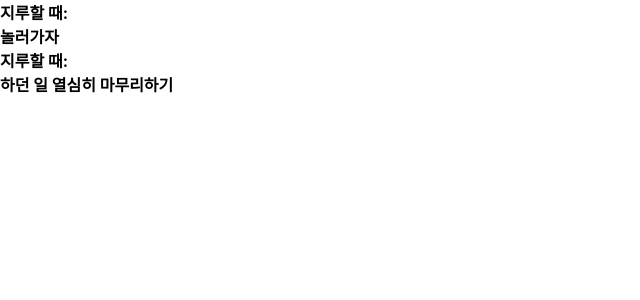
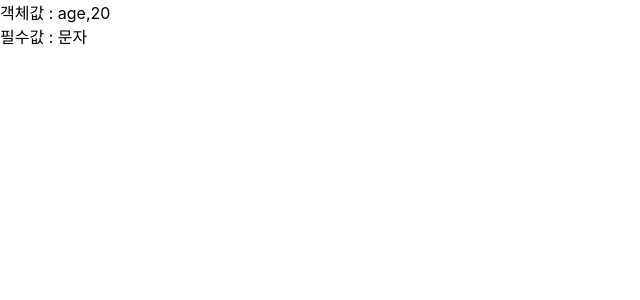
Before and after one commit to HyecheonLee/do-it-react, a React (Create React App) app: page / in a window 1280 px wide. Shown: the top 300 px of the page, without its empty margins (0-640 px from the left). Built offline with nearby package versions, Linux system fonts and the light colour scheme.

Commit message:
ChildComponent2.js

```diff
--- /dev/null
+++ b/src/03/ChildComponent2.js
@@ -0,0 +1,23 @@
+import React from 'react';
+import PropTypes from 'prop-types';
+
+const ChildComponent2 = ({objValue, requiredStringValue}) => {
+  return (
+      <div>
+        <div>객체값 : {String(Object.entries(objValue))}</div>
+        <div>필수값 : {requiredStringValue}</div>
+      </div>
+  );
+};
+
+ChildComponent2.propTypes = {
+  //객체 프로퍼티
+  objValue: PropTypes.shape({
+    name: PropTypes.string,
+    age: PropTypes.number,
+  }),
+  //필수 프로퍼티
+  requiredStringValue: PropTypes.string.isRequired,
+};
+
+export default ChildComponent2;
--- a/src/App.js
+++ b/src/App.js
@@ -1,13 +1,12 @@
 import './App.css';
 import React from "react";
-import BooleanComponent from "./03/BooleanComponent";
+import ChildComponent2 from "./03/ChildComponent2";
 
 function App() {
 
   return (
       <div>
-        <div><b>지루할 때:<BooleanComponent bored/></b></div>
-        <div><b>지루할 때:<BooleanComponent/></b></div>
+        <ChildComponent2 objValue={{age: 20}} requiredStringValue="문자"/>
       </div>
   );
 }
```
